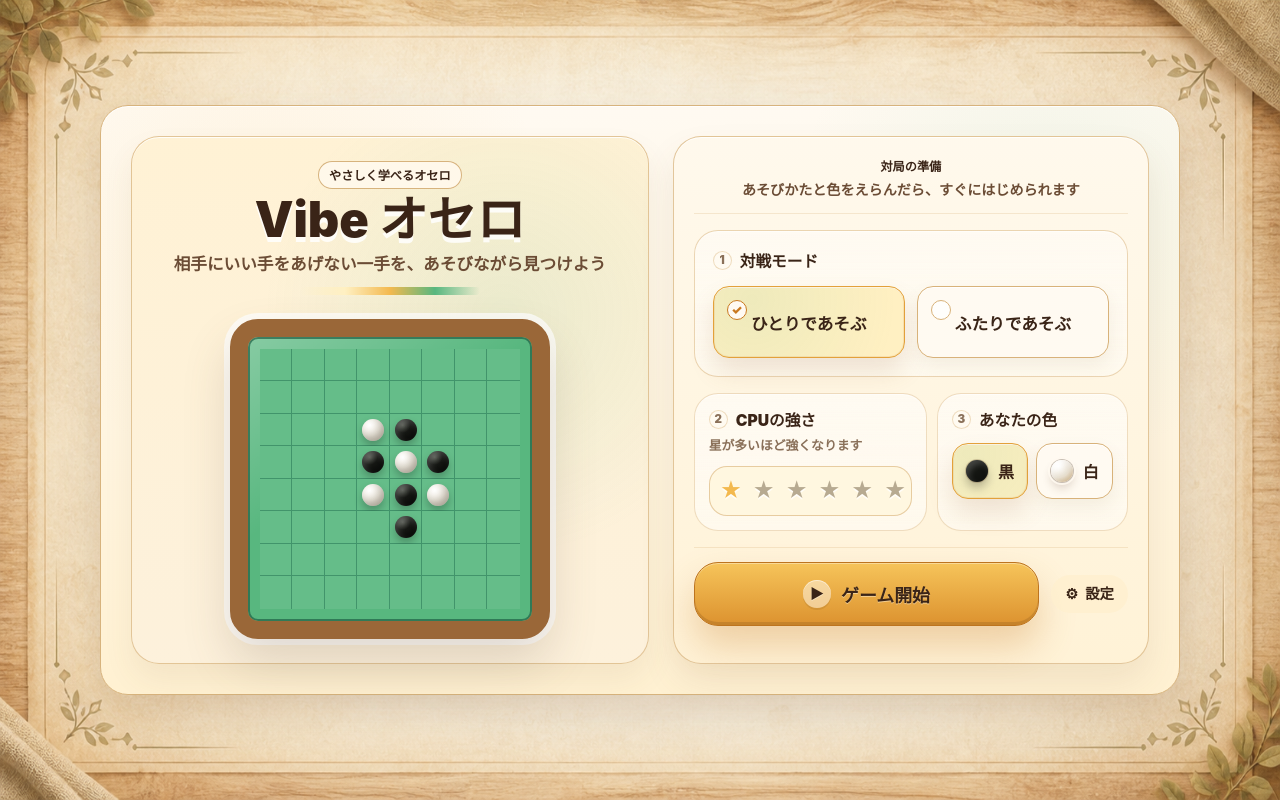
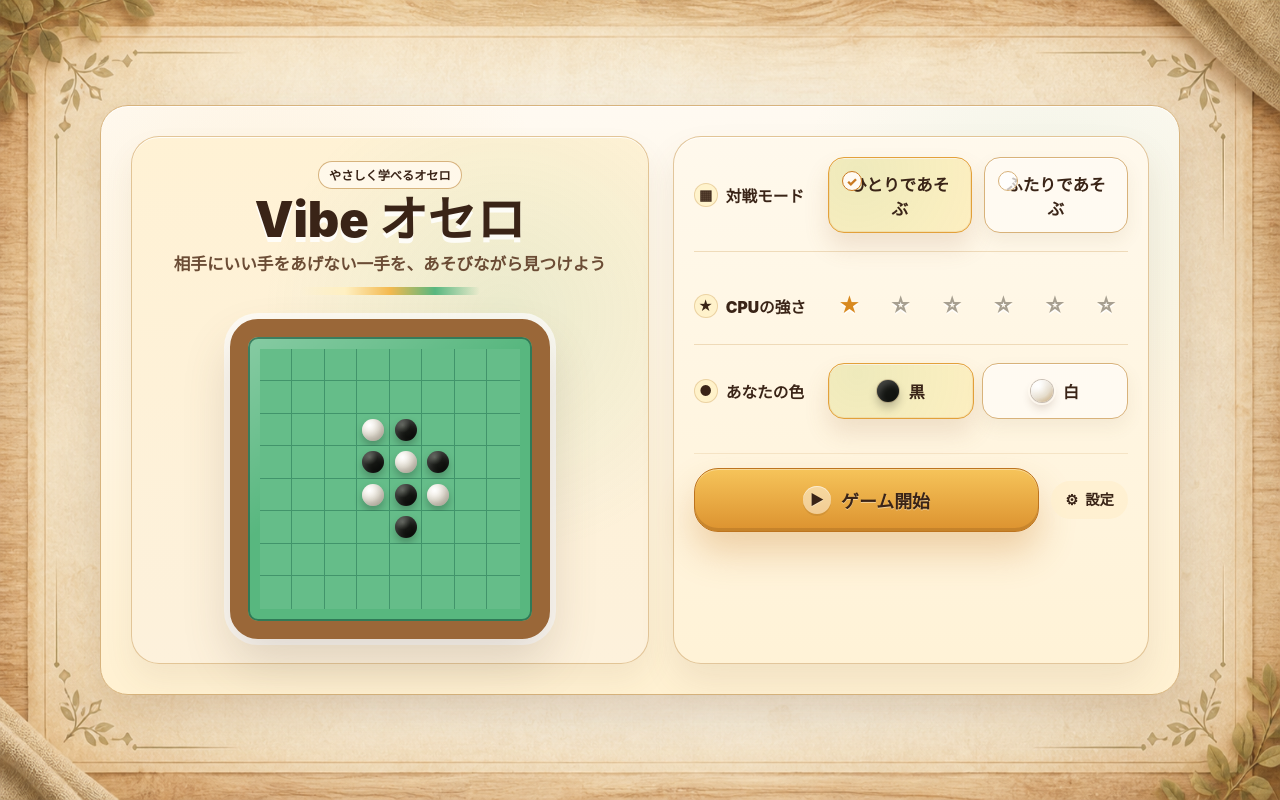
Before and after one commit to westzaki/vibe-othello, a React (Vite) app: page / in a window 1280 px wide. Built offline with nearby package versions, Linux system fonts and the light colour scheme.

Commit message:
feat(start): simplify setup menu

```diff
--- a/src/screens/start/StartMatchSetupPanel.tsx
+++ b/src/screens/start/StartMatchSetupPanel.tsx
@@ -25,13 +25,6 @@ export function StartMatchSetupPanel({
 
   return (
     <div className="start-panel" aria-label="Match setup">
-      <div className="start-panel__header">
-        <p className="start-panel__eyebrow">対局の準備</p>
-        <p className="start-panel__lead">
-          あそびかたと色をえらんだら、すぐにはじめられます
-        </p>
-      </div>
-
       <ModeSelector mode={mode} onModeChange={setMode} />
 
       <div className="start-panel__match-options">
@@ -77,7 +70,9 @@ function ModeSelector({ mode, onModeChange }: ModeSelectorProps) {
   return (
     <div className="start-panel__section start-panel__section--mode">
       <h2 className="start-panel__title">
-        <span className="start-panel__step">1</span>
+        <span className="start-panel__icon" aria-hidden="true">
+          ▦
+        </span>
         対戦モード
       </h2>
       <div className="mode-selector">
@@ -125,14 +120,16 @@ function CpuLevelSelector({
     >
       <div className="start-panel__section-header">
         <h2 className="start-panel__title">
-          <span className="start-panel__step">2</span>
+          <span className="start-panel__icon" aria-hidden="true">
+            ★
+          </span>
           CPUの強さ
         </h2>
-        <p className="start-panel__helper">
-          {isOnePlayer
-            ? "星が多いほど強くなります"
-            : "ふたりであそぶ時は使いません"}
-        </p>
+        {!isOnePlayer && (
+          <p className="start-panel__helper">
+            ふたりであそぶ時は使いません
+          </p>
+        )}
       </div>
       <div className="cpu-star-selector" aria-label="CPUの強さ">
         {cpuLevels.map((level, index) => (
@@ -150,7 +147,7 @@ function CpuLevelSelector({
             onClick={() => onCpuLevelChange(level)}
             type="button"
           >
-            ★
+            {index <= cpuLevelIndex ? "★" : "☆"}
           </button>
         ))}
       </div>
@@ -167,7 +164,9 @@ function DiscSelector({ humanDisc, onHumanDiscChange }: DiscSelectorProps) {
   return (
     <div className="start-panel__section start-panel__section--disc">
       <h2 className="start-panel__title">
-        <span className="start-panel__step">3</span>
+        <span className="start-panel__icon" aria-hidden="true">
+          ●
+        </span>
         あなたの色
       </h2>
       <div className="disc-selector">
--- a/src/styles/screens/start-responsive.css
+++ b/src/styles/screens/start-responsive.css
@@ -40,6 +40,10 @@
 }
 
 @media (max-width: 680px) {
+  .start-panel__section {
+    grid-template-columns: 1fr;
+  }
+
   .start-panel__match-options {
     grid-template-columns: 1fr;
   }
--- a/src/styles/screens/start-selectors.css
+++ b/src/styles/screens/start-selectors.css
@@ -106,13 +106,7 @@
   display: grid;
   min-width: 0;
   grid-template-columns: repeat(6, minmax(0, 1fr));
-  gap: clamp(1px, 0.5vw, 4px);
-  border: 1px solid
-    color-mix(in srgb, var(--color-control-border) 62%, transparent);
-  border-radius: var(--radius-md);
-  padding: 4px;
-  background: var(--color-star-bg);
-  overflow: hidden;
+  gap: clamp(4px, 1vw, 8px);
 }
 
 .start-panel__section--inactive .cpu-star-selector {
@@ -125,7 +119,7 @@
   min-height: 40px;
   place-items: center;
   border: 0;
-  border-radius: var(--radius-xs);
+  border-radius: var(--radius-round);
   color: var(--color-star-empty);
   background: transparent;
   cursor: pointer;
@@ -147,6 +141,7 @@
 .cpu-star-selector__button--filled {
   color: var(--color-star-active);
   background: transparent;
+  box-shadow: none;
 }
 
 .cpu-star-selector__button:active:not(:disabled),
@@ -169,8 +164,8 @@
 @media (hover: hover) and (pointer: fine) {
   .cpu-star-selector__button:hover:not(:disabled) {
     color: var(--color-bibi-caramel);
-    background: color-mix(in srgb, var(--color-star-bg) 76%, white);
-    box-shadow: inset 0 0 0 1px var(--color-selected-border);
+    background: transparent;
+    box-shadow: none;
     transform: translateY(-1px);
   }
 }
--- a/src/styles/screens/start.css
+++ b/src/styles/screens/start.css
@@ -247,31 +247,30 @@
 
 .start-panel__section {
   display: grid;
-  gap: 12px;
-  border: 1px solid color-mix(in srgb, var(--color-control-border) 42%, transparent);
-  border-radius: var(--radius-lg);
-  padding: clamp(11px, 1.7vw, 14px);
-  background:
-    linear-gradient(180deg, color-mix(in srgb, var(--color-paper-soft) 82%, transparent), transparent),
-    color-mix(in srgb, var(--color-control-bg) 82%, transparent);
-  box-shadow: inset 0 1px 0 rgba(255, 255, 255, 0.62);
+  min-width: 0;
+  grid-template-columns: minmax(116px, 0.36fr) minmax(0, 1fr);
+  gap: 12px clamp(14px, 2vw, 18px);
+  align-items: center;
+  border: 0;
+  border-block-end: 1px solid
+    color-mix(in srgb, var(--color-control-border) 42%, transparent);
+  border-radius: 0;
+  padding: clamp(14px, 2.2vw, 18px) 0;
+  background: transparent;
+  box-shadow: none;
   text-align: left;
 }
 
-.start-panel__header + .start-panel__section {
-  border-color: color-mix(in srgb, var(--color-control-border) 52%, transparent);
-}
-
 .start-panel__section--mode {
-  gap: 14px;
-  padding: clamp(12px, 2vw, 18px);
+  gap: 12px clamp(14px, 2vw, 18px);
+  padding-block-start: 0;
 }
 
 .start-panel__match-options {
   display: grid;
   min-width: 0;
-  grid-template-columns: minmax(0, 1fr) minmax(148px, 0.82fr);
-  gap: 10px;
+  grid-template-columns: 1fr;
+  gap: 0;
   align-items: stretch;
 }
 
@@ -279,6 +278,10 @@
 .start-panel__section--disc {
   align-content: start;
   min-width: 0;
+}
+
+.start-panel__section--disc {
+  border-block-end: 0;
 }
 
 .start-panel__section--inactive {
@@ -309,20 +312,20 @@
   font-weight: 900;
 }
 
-.start-panel__step {
+.start-panel__icon {
   display: inline-grid;
   flex: 0 0 auto;
-  width: 19px;
-  height: 19px;
+  width: 24px;
+  height: 24px;
   place-items: center;
   border-radius: var(--radius-round);
-  color: var(--color-text-muted);
-  background: color-mix(in srgb, var(--color-paper-soft) 66%, transparent);
-  font-size: 0.72rem;
+  color: var(--color-bibi-cocoa);
+  background: color-mix(in srgb, var(--color-bibi-honey-soft) 76%, transparent);
+  font-size: 0.88rem;
   font-weight: 950;
   line-height: 1;
   box-shadow:
-    inset 0 0 0 1px color-mix(in srgb, var(--color-control-border) 44%, transparent);
+    inset 0 0 0 1px color-mix(in srgb, var(--color-control-border) 50%, transparent);
 }
 
 .start-panel__helper {
--- a/src/styles/tokens.css
+++ b/src/styles/tokens.css
@@ -43,8 +43,8 @@
   --color-cta-border: #bd741f;
   --color-cta-text: #3a2417;
 
-  --color-star-active: #f3b94f;
-  --color-star-empty: #b7aa91;
+  --color-star-active: #d8891f;
+  --color-star-empty: #a79f90;
   --color-star-bg: #fff7e0;
 
   --color-disc-black: #171915;
```
